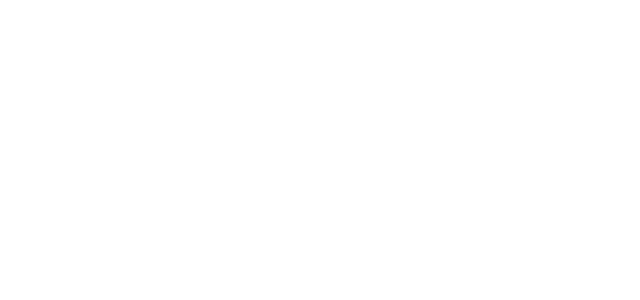
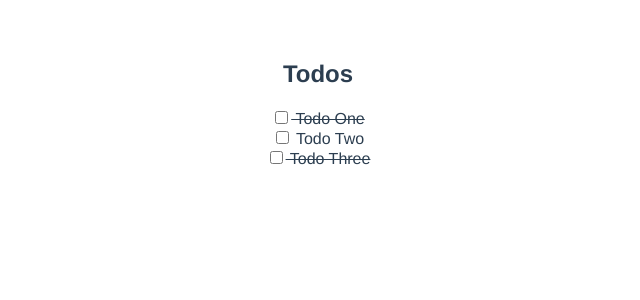
Before and after one commit to mominnawaf/vue-1.0, a Vue app: page / in a window 1280 px wide. Shown: the top 300 px of the page, without its empty margins (322-962 px from the left). Built offline with nearby package versions, Linux system fonts and the light colour scheme.

Commit message:
simple Todo

```diff
--- a/src/App.vue
+++ b/src/App.vue
@@ -1,20 +1,37 @@
 <template>
   <div id="app">
-    {{name}}
+    <Todo v-bind:todos="todos"/>
   </div>
 </template>
 
 <script>
-import Vue from 'vue';
-new Vue({
-  el:"#app",
-  data :{
-    name:"Nawaf"
+import Todo from "./components/Todo"
+export default {
+  name: 'App',
+  components:{
+    Todo
+  },
+  data(){
+    return{
+      todos:[
+        {
+          id:1,
+          title:"Todo One",
+          isDone: true
+        },
+        {
+          id:2,
+          title:"Todo Two",
+          isDone: false
+        },
+        {
+          id:3,
+          title:"Todo Three",
+          isDone: true
+        }
+      ]
+    }
   }
-
-});
-export default {
-  name: 'App'
 }
 </script>
 
--- /dev/null
+++ b/src/components/Todo.vue
@@ -0,0 +1,25 @@
+<template>
+<div>
+    <h2>Todos</h2>
+    <div v-bind:key="todo.id" v-for="todo in todos" >
+      <TodoItem v-bind:todo="todo"></TodoItem>
+  </div>
+</div>
+
+</template>
+
+<script>
+import TodoItem from "./TodoItem"
+export default {
+    name:'Todo',
+    components:{
+      TodoItem
+    },
+    props:['todos']
+
+}
+</script>
+
+<style>
+
+</style>
--- /dev/null
+++ b/src/components/TodoItem.vue
@@ -0,0 +1,27 @@
+<template>
+  <div v-bind:class="{'is-completed':todo.isDone}">
+      <input type="checkbox" v-on:change="markComplete">
+      {{todo.title}}
+  </div>
+</template>
+
+<script>
+export default {
+    name: 'TodoItem',
+    props:[
+        'todo'
+    ],
+    methods:{
+        markComplete(){
+            this.todo.isDone=! this.todo.isDone;
+        }
+    }
+
+}
+</script>
+
+<style  scoped>
+.is-completed{
+    text-decoration: line-through;
+}
+</style>
```
